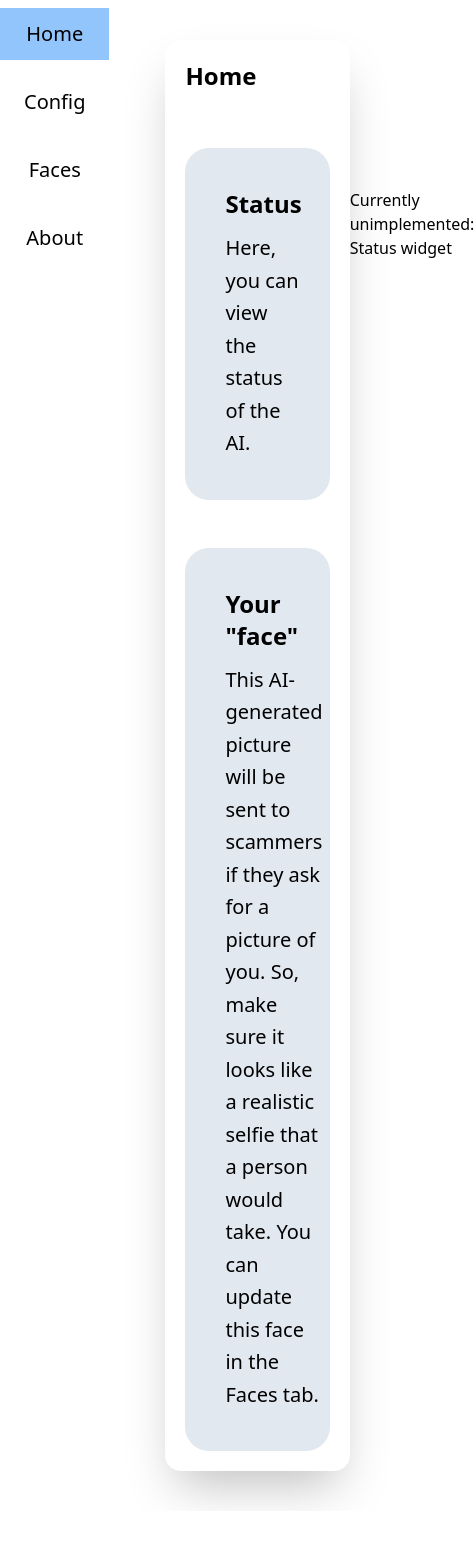
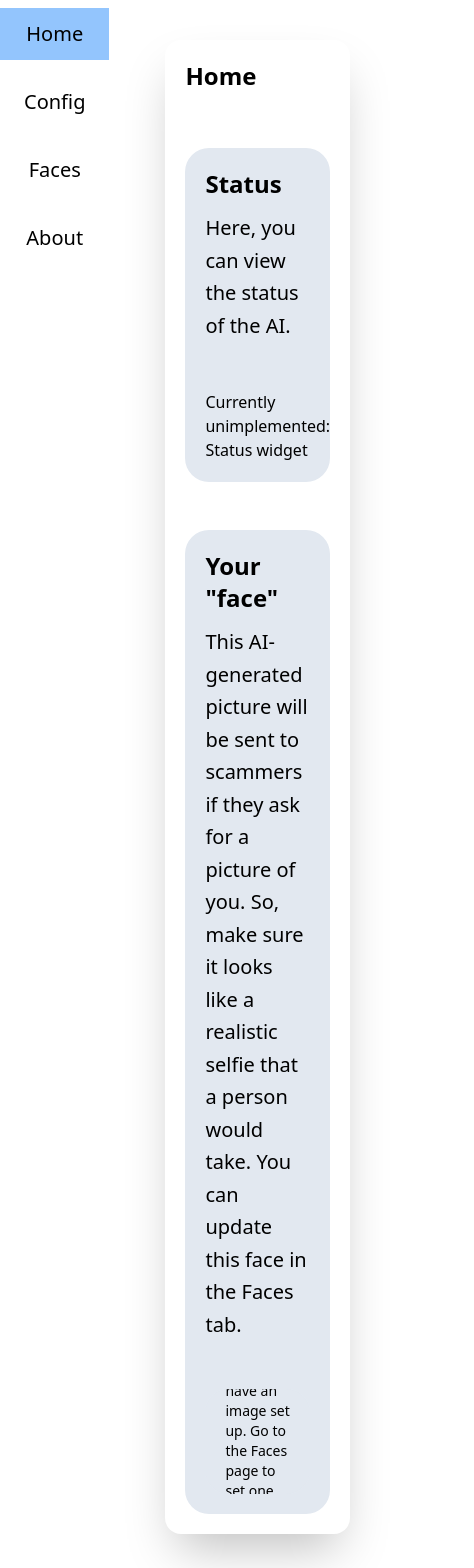
Before and after one commit to elimc/HelloDear, a Vue app in the folder dashboard/: page / in a window 390 px wide. Shown: the top 1568 px of the page, 474 px wide, since content can reach past the window. Before the commit the page ends 1511 px from the top, so only its background shows below. Built offline with nearby package versions, Linux system fonts and the light colour scheme.

Commit message:
Better mobile styles

```diff
--- a/dashboard/src/views/HomeView.vue
+++ b/dashboard/src/views/HomeView.vue
@@ -1,16 +1,16 @@
 <template>
   <card-widget :title="title">
     <div class="mt-10 grid grid-cols-1 gap-12">
-      <div class="flex justify-between gap-12 p-10 bg-slate-200 rounded-3xl">
+      <div class="flex flex-col xl:flex-row justify-between gap-12 p-5 sm:p-10 bg-slate-200 rounded-3xl">
         <div>
           <h2 class="text-2xl font-bold mb-3">Status</h2>
-          <p class="text-xl leading-relaxed">
+          <p class="text-xl leading-relaxed self-center xl:self-end">
             Here, you can view the status of the AI.
           </p>
         </div>
         <div>Currently unimplemented: Status widget</div>
       </div>
-      <div class="flex justify-between gap-12 p-10 bg-slate-200 rounded-3xl">
+      <div class="flex flex-col xl:flex-row justify-between gap-12 p-5 sm:p-10 bg-slate-200 rounded-3xl">
         <div>
           <h2 class="text-2xl font-bold mb-3">Your "face"</h2>
           <p class="text-xl leading-relaxed">
@@ -24,7 +24,7 @@
           :image="state.face"
           :loading="false"
           loading-text="You don't have an image set up. Go to the Faces page to set one up."
-          class="self-end"
+          class="self-center xl:self-end"
         ></image-widget>
       </div>
     </div>
```
